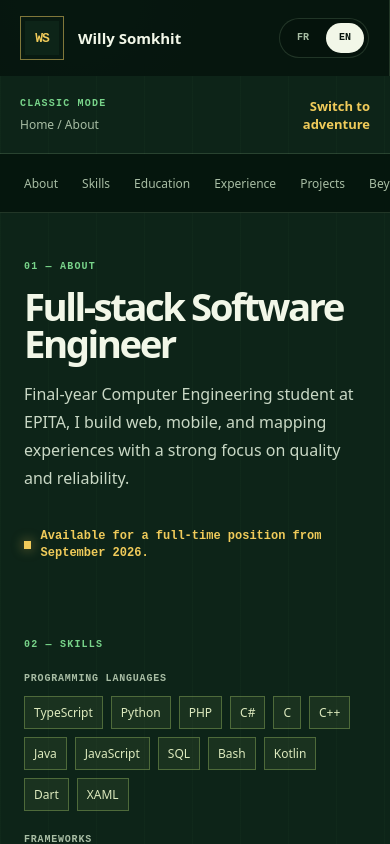
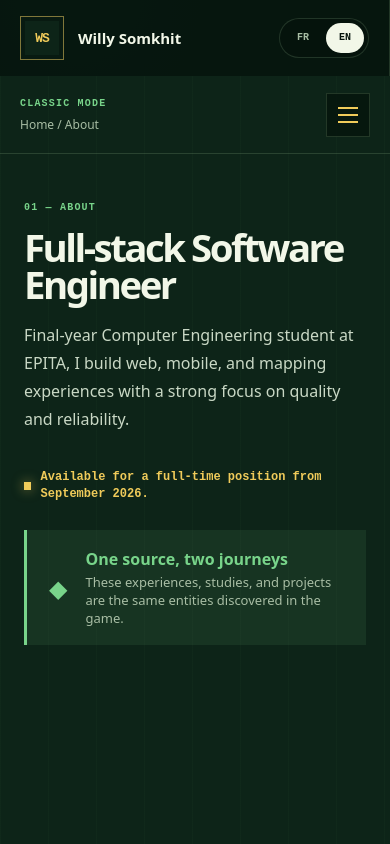
Before and after one commit to Xyphes/portfolio-game, a React (Vite) app: page /en/classic in a window 390 px wide. Shown: the top 844 px of the page. Built offline with nearby package versions, Linux system fonts and the light colour scheme.

Commit message:
feat: UI updates

```diff
--- a/src/features/classic/ClassicPage.tsx
+++ b/src/features/classic/ClassicPage.tsx
@@ -1,4 +1,4 @@
-import { useEffect } from 'react'
+import { useCallback, useEffect, useRef, useState } from 'react'
 import { Link, useParams } from 'react-router-dom'
 import { portfolio } from '../../content/portfolio.data'
 import { getSkillLabel, localize } from '../../content/selectors'
@@ -26,6 +26,8 @@ const copy = {
     missions: 'Missions sélectionnées',
     documents: 'Documents',
     contact: 'Contact',
+    menu: 'Menu',
+    closeMenu: 'Fermer le menu',
     milestone: 'Une source, deux parcours',
     milestoneText: 'Ces expériences, études et projets sont les mêmes entités que celles découvertes dans le jeu.',
     metaTitle: 'Willy Somkhit — Ingénieur logiciel | Portfolio',
@@ -49,24 +51,48 @@ const copy = {
     missions: 'Selected assignments',
     documents: 'Documents',
     contact: 'Contact',
+    menu: 'Menu',
+    closeMenu: 'Close menu',
     milestone: 'One source, two journeys',
     milestoneText: 'These experiences, studies, and projects are the same entities discovered in the game.',
     metaTitle: 'Willy Somkhit — Software Engineer | Portfolio',
   },
 } as const
 
+const sectionIds = [
+  'about',
+  'skills',
+  'education',
+  'experiences',
+  'projects',
+  'interests',
+  'documents',
+  'contact',
+] as const
+type SectionId = typeof sectionIds[number]
+
+function getHashSection(): SectionId | undefined {
+  const candidate = window.location.hash.slice(1)
+  return sectionIds.find((sectionId) => sectionId === candidate)
+}
+
 export function ClassicPage() {
   const params = useParams()
   const routeLocale = normalizeLocale(params.locale)
   const { locale, setLocale } = useLanguage()
   const text = copy[routeLocale]
+  const [activeSectionId, setActiveSectionId] = useState<SectionId>(() => getHashSection() ?? 'about')
+  const [mobileMenuOpen, setMobileMenuOpen] = useState(false)
+  const contentRef = useRef<HTMLDivElement>(null)
+  const mobileMenuRef = useRef<HTMLElement>(null)
+  const menuButtonRef = useRef<HTMLButtonElement>(null)
   const skillGroups = [
     { id: 'language', label: text.languageSkills },
     { id: 'framework', label: text.frameworks },
     { id: 'domain', label: text.domains },
     { id: 'tool', label: text.tools },
   ] as const
-  const navigationItems = [
+  const navigationItems: Array<{ id: SectionId; label: string }> = [
     { id: 'about', label: text.about },
     { id: 'skills', label: text.skills },
     { id: 'education', label: text.education },
@@ -80,6 +106,45 @@ export function ClassicPage() {
   useEffect(() => {
     if (locale !== routeLocale) setLocale(routeLocale)
   }, [locale, routeLocale, setLocale])
+
+  useEffect(() => {
+    const syncSectionFromHash = () => {
+      const sectionId = getHashSection()
+      if (sectionId) setActiveSectionId(sectionId)
+    }
+    window.addEventListener('hashchange', syncSectionFromHash)
+    return () => window.removeEventListener('hashchange', syncSectionFromHash)
+  }, [])
+
+  const closeMobileMenu = useCallback(() => setMobileMenuOpen(false), [])
+
+  useEffect(() => {
+    if (!mobileMenuOpen) return
+    const menu = mobileMenuRef.current
+    const menuButton = menuButtonRef.current
+    const firstItem = menu?.querySelector<HTMLButtonElement>('button')
+    firstItem?.focus()
+
+    const handleKeyDown = (event: KeyboardEvent) => {
+      if (event.key !== 'Escape') return
+      event.preventDefault()
+      closeMobileMenu()
+    }
+    document.addEventListener('keydown', handleKeyDown)
+    return () => {
+      document.removeEventListener('keydown', handleKeyDown)
+      menuButton?.focus()
+    }
+  }, [closeMobileMenu, mobileMenuOpen])
+
+  const selectSection = (sectionId: SectionId) => {
+    setActiveSectionId(sectionId)
+    closeMobileMenu()
+    contentRef.current?.scrollTo?.({ top: 0 })
+    window.history.replaceState(null, '', `#${sectionId}`)
+  }
+
+  const activeSectionLabel = navigationItems.find(({ id }) => id === activeSectionId)?.label ?? text.about
 
   usePageMetadata({
     locale: routeLocale,
@@ -112,7 +177,17 @@ export function ClassicPage() {
         </Link>
 
         <nav className="classic-nav" aria-label={routeLocale === 'fr' ? 'Navigation principale' : 'Main navigation'}>
-          {navigationItems.map(({ id, label }) => <a key={id} href={`#${id}`}>{label}</a>)}
+          {navigationItems.map(({ id, label }) => (
+            <button
+              key={id}
+              type="button"
+              className={activeSectionId === id ? 'is-active' : undefined}
+              aria-current={activeSectionId === id ? 'page' : undefined}
+              onClick={() => selectSection(id)}
+            >
+              {label}
+            </button>
+          ))}
         </nav>
 
         <div className="sidebar-bottom">
@@ -128,21 +203,59 @@ export function ClassicPage() {
         <header className="classic-topbar">
           <div>
             <p className="eyebrow">{text.mode}</p>
-            <p className="breadcrumb">{text.home} / {text.about}</p>
+            <p className="breadcrumb">{text.home} / {activeSectionLabel}</p>
           </div>
-          <Link className="compact-mode-link" to={`/${routeLocale}/adventure`}>
+          <button
+            ref={menuButtonRef}
+            type="button"
+            className="classic-menu-button"
+            aria-expanded={mobileMenuOpen}
+            aria-controls="classic-mobile-menu"
+            aria-label={mobileMenuOpen ? text.closeMenu : text.menu}
+            onClick={() => setMobileMenuOpen((open) => !open)}
+          >
+            <span aria-hidden="true" />
+            <span aria-hidden="true" />
+            <span aria-hidden="true" />
+          </button>
+        </header>
+
+        {mobileMenuOpen && (
+          <button
+            type="button"
+            className="classic-menu-scrim"
+            aria-label={text.closeMenu}
+            onClick={closeMobileMenu}
+          />
+        )}
+        <nav
+          id="classic-mobile-menu"
+          ref={mobileMenuRef}
+          className="classic-mobile-nav"
+          aria-label={routeLocale === 'fr' ? 'Navigation des sections' : 'Section navigation'}
+          hidden={!mobileMenuOpen}
+        >
+          <span className="mode-kicker">{text.menu}</span>
+          {navigationItems.map(({ id, label }) => (
+            <button
+              key={id}
+              type="button"
+              className={activeSectionId === id ? 'is-active' : undefined}
+              aria-current={activeSectionId === id ? 'page' : undefined}
+              onClick={() => selectSection(id)}
+            >
+              {label}
+            </button>
+          ))}
+          <Link className="classic-mobile-mode-link" to={`/${routeLocale}/adventure`}>
+            <span className="tiny-pixels" aria-hidden="true" />
             {text.adventure}
           </Link>
-        </header>
-
-        <nav
-          className="classic-mobile-nav"
-          aria-label={routeLocale === 'fr' ? 'Navigation des sections' : 'Section navigation'}
-        >
-          {navigationItems.map(({ id, label }) => <a key={id} href={`#${id}`}>{label}</a>)}
         </nav>
 
-        <div className="classic-scroll">
+        <div ref={contentRef} className="classic-scroll" key={activeSectionId} aria-live="polite">
+          {activeSectionId === 'about' && (
+            <>
               <section id="about" className="profile-intro">
                 <p className="section-index">01 — {text.about}</p>
                 <h1>{localize(portfolio.profile.title, routeLocale)}</h1>
@@ -152,7 +265,17 @@ export function ClassicPage() {
                   {localize(portfolio.profile.availability, routeLocale)}
                 </span>
               </section>
+              <section className="proof-callout">
+                <span className="fragment-glyph" aria-hidden="true">◆</span>
+                <div>
+                  <strong>{text.milestone}</strong>
+                  <p>{text.milestoneText}</p>
+                </div>
+              </section>
+            </>
+          )}
 
+          {activeSectionId === 'skills' && (
             <section id="skills" className="classic-section">
               <p className="section-index">02 — {text.skills}</p>
               <div className="skill-groups">
@@ -188,7 +311,9 @@ export function ClassicPage() {
                 </div>
               </div>
             </section>
+          )}
 
+          {activeSectionId === 'education' && (
             <section id="education" className="classic-section">
               <p className="section-index">03 — {text.education}</p>
               <div className="education-grid">
@@ -205,7 +330,9 @@ export function ClassicPage() {
                 ))}
               </div>
             </section>
+          )}
 
+          {activeSectionId === 'experiences' && (
             <section id="experiences" className="classic-section">
               <p className="section-index">04 — {text.experiences}</p>
               <div className="experience-list">
@@ -241,7 +368,9 @@ export function ClassicPage() {
                 ))}
               </div>
             </section>
+          )}
 
+          {activeSectionId === 'projects' && (
             <section id="projects" className="classic-section">
               <p className="section-index">05 — {text.projects}</p>
               <div className="project-grid">
@@ -259,7 +388,9 @@ export function ClassicPage() {
                 ))}
               </div>
             </section>
+          )}
 
+          {activeSectionId === 'interests' && (
             <section id="interests" className="classic-section personal-section">
               <p className="section-index">06 — {text.interests}</p>
               <div className="interest-list">
@@ -268,15 +399,9 @@ export function ClassicPage() {
                 ))}
               </div>
             </section>
+          )}
 
-          <section className="proof-callout">
-            <span className="fragment-glyph" aria-hidden="true">◆</span>
-            <div>
-              <strong>{text.milestone}</strong>
-              <p>{text.milestoneText}</p>
-            </div>
-          </section>
-
+          {activeSectionId === 'documents' && (
             <section id="documents" className="link-section">
               <p className="section-index">07 — {text.documents}</p>
               <div className="document-grid">
@@ -288,7 +413,9 @@ export function ClassicPage() {
                 ))}
               </div>
             </section>
+          )}
 
+          {activeSectionId === 'contact' && (
             <section id="contact" className="link-section">
               <p className="section-index">08 — {text.contact}</p>
               <div className="contact-list">
@@ -305,6 +432,7 @@ export function ClassicPage() {
                 ))}
               </div>
             </section>
+          )}
         </div>
       </section>
     </main>
--- a/src/features/landing/LandingPage.tsx
+++ b/src/features/landing/LandingPage.tsx
@@ -46,7 +46,6 @@ export function LandingPage() {
     <main className="landing-shell">
       <div className="ambient-grid" aria-hidden="true" />
       <header className="landing-header">
-        <span className="monogram" aria-hidden="true">WS</span>
         <LanguageSwitch />
       </header>
 
--- a/src/shared/LanguageSwitch.tsx
+++ b/src/shared/LanguageSwitch.tsx
@@ -11,7 +11,11 @@ export function LanguageSwitch() {
     setLocale(nextLocale)
     const localizedPath = location.pathname.match(/^\/(fr|en)(\/|$)/)
     if (localizedPath) {
-      navigate(location.pathname.replace(/^\/(fr|en)/, `/${nextLocale}`))
+      navigate({
+        pathname: location.pathname.replace(/^\/(fr|en)/, `/${nextLocale}`),
+        search: location.search,
+        hash: location.hash,
+      })
     }
   }
 
--- a/src/styles.css
+++ b/src/styles.css
@@ -28,10 +28,14 @@ html {
 body {
   margin: 0;
   min-width: 320px;
-  min-height: 100vh;
+  min-height: 100svh;
   background:
     radial-gradient(circle at 20% 0%, rgba(58, 132, 78, 0.24), transparent 34rem),
     var(--night);
+}
+
+#root {
+  min-height: 100svh;
 }
 
 button,
@@ -227,9 +231,16 @@ a:focus-visible {
 
 .landing-shell {
   position: relative;
-  min-height: 100vh;
+  display: grid;
+  width: 100%;
+  max-width: 100vw;
+  height: 100vh;
+  height: 100svh;
+  min-height: 0;
+  grid-template-rows: auto minmax(0, 1fr) auto;
+  gap: clamp(10px, 1.8vh, 18px);
   overflow: hidden;
-  padding: 30px clamp(20px, 5vw, 76px);
+  padding: clamp(14px, 3vh, 30px) clamp(14px, 5vw, 76px);
 }
 
 .ambient-grid {
@@ -254,40 +265,51 @@ a:focus-visible {
 }
 
 .landing-header {
-  display: flex;
+  position: absolute;
+  z-index: 2;
+  top: clamp(14px, 3vh, 30px);
+  right: clamp(14px, 5vw, 76px);
+  display: flex;
+  width: auto;
   align-items: center;
-  justify-content: space-between;
+  justify-content: flex-end;
+  margin: 0;
 }
 
 .hero {
-  padding: clamp(54px, 9vh, 104px) 0 34px;
+  display: grid;
+  align-content: center;
+  gap: clamp(6px, 1.2vh, 12px);
+  padding: 0;
 }
 
 .hero h1 {
   max-width: 900px;
-  margin: 12px 0 0;
-  font-size: clamp(3.6rem, 9vw, 8.6rem);
+  margin: 0;
+  font-size: clamp(3rem, min(8vw, 15vh), 8rem);
   font-weight: 600;
   letter-spacing: -0.075em;
   line-height: 0.88;
 }
 
 .hero-title {
-  margin: 22px 0 0;
+  margin: 0;
   color: var(--gold);
   font: 700 clamp(0.9rem, 1.4vw, 1.15rem)/1.4 'Space Mono', monospace;
 }
 
 .hero-lead {
   max-width: 580px;
-  margin: 18px 0 0;
+  margin: 0;
   color: var(--muted);
   font-size: clamp(1rem, 1.4vw, 1.18rem);
-  line-height: 1.65;
+  line-height: 1.45;
 }
 
 .mode-grid {
   display: grid;
+  min-height: 0;
+  min-width: 0;
   grid-template-columns: repeat(2, minmax(0, 1fr));
   gap: 18px;
 }
@@ -295,12 +317,13 @@ a:focus-visible {
 .mode-card {
   position: relative;
   display: grid;
-  min-height: 310px;
-  align-content: space-between;
+  min-height: 0;
+  min-width: 0;
+  grid-template-rows: minmax(0, 1fr) auto;
   overflow: hidden;
   border: 1px solid var(--line);
   background: rgba(13, 36, 24, 0.88);
-  padding: clamp(24px, 4vw, 38px);
+  padding: clamp(18px, 3vh, 32px);
   backdrop-filter: blur(16px);
 }
 
@@ -322,7 +345,7 @@ a:focus-visible {
 }
 
 .mode-card h2 {
-  margin: 10px 0;
+  margin: clamp(5px, 0.9vh, 10px) 0;
   font-size: clamp(1.65rem, 3vw, 2.4rem);
   letter-spacing: -0.04em;
 }
@@ -336,7 +359,7 @@ a:focus-visible {
 
 .mode-card .primary-link {
   width: fit-content;
-  margin-top: 26px;
+  margin-top: clamp(8px, 2vh, 20px);
 }
 
 .mode-number {
@@ -390,7 +413,7 @@ a:focus-visible {
   display: flex;
   align-items: center;
   gap: 10px;
-  padding-top: 22px;
+  padding-top: 0;
   color: var(--muted);
   font: 400 11px/1.4 'Space Mono', monospace;
 }
@@ -404,15 +427,20 @@ a:focus-visible {
 
 .classic-shell {
   display: grid;
-  min-height: 100vh;
+  width: 100%;
+  max-width: 100vw;
+  height: 100vh;
+  height: 100svh;
+  min-height: 0;
   grid-template-columns: 280px minmax(0, 1fr);
+  overflow: hidden;
 }
 
 .classic-sidebar {
   position: sticky;
   top: 0;
   display: flex;
-  height: 100vh;
+  height: 100%;
   flex-direction: column;
   border-right: 1px solid var(--line);
   background: rgba(6, 22, 14, 0.94);
@@ -447,13 +475,21 @@ a:focus-visible {
   margin-top: 72px;
 }
 
-.classic-nav a {
+.classic-nav button {
+  width: 100%;
+  min-height: 44px;
+  border: 0;
   border-left: 2px solid transparent;
-  color: var(--muted);
+  background: transparent;
+  color: var(--muted);
+  cursor: pointer;
   padding: 10px 14px;
-}
-
-.classic-nav a:hover {
+  text-align: left;
+}
+
+.classic-nav button:hover,
+.classic-nav button:focus-visible,
+.classic-nav button.is-active {
   border-color: var(--leaf);
   color: var(--ink);
   background: rgba(120, 212, 138, 0.07);
@@ -483,6 +519,11 @@ a:focus-visible {
 }
 
 .classic-content {
+  position: relative;
+  display: grid;
+  min-height: 0;
+  grid-template-rows: auto minmax(0, 1fr);
+  overflow: hidden;
   min-width: 0;
   background:
     linear-gradient(90deg, rgba(120, 212, 138, 0.028) 1px, transparent 1px),
@@ -505,7 +546,9 @@ a:focus-visible {
   font-size: 12px;
 }
 
-.compact-mode-link {
+.compact-mode-link,
+.classic-menu-button,
+.classic-menu-scrim {
   display: none;
 }
 
@@ -515,7 +558,28 @@ a:focus-visible {
 
 .classic-scroll {
   width: min(980px, 100%);
+  min-height: 0;
+  overflow-y: auto;
+  overflow-x: hidden;
+  overscroll-behavior: contain;
   padding: clamp(48px, 7vw, 84px) clamp(24px, 6vw, 82px) 90px;
+  -ms-overflow-style: none;
+  scrollbar-width: none;
+}
+
+.classic-scroll::-webkit-scrollbar {
+  display: none;
+  width: 0;
+  height: 0;
+}
+
+.classic-scroll > .classic-section,
+.classic-scroll > .link-section {
+  margin-top: 0;
+}
+
+.classic-scroll > .profile-intro + .proof-callout {
+  margin-top: 28px;
 }
 
 .profile-intro h1 {
@@ -525,6 +589,7 @@ a:focus-visible {
   font-weight: 600;
   letter-spacing: -0.065em;
   line-height: 0.96;
+  overflow-wrap: anywhere;
 }
 
 .profile-intro > p:not(.section-index) {
@@ -1885,7 +1950,10 @@ a:focus-visible {
 
 .route-loader {
   display: grid;
-  min-height: 100vh;
+  height: 100vh;
+  height: 100svh;
+  min-height: 0;
+  overflow: hidden;
   place-content: center;
   justify-items: center;
   color: var(--muted);
@@ -1904,16 +1972,68 @@ a:focus-visible {
 }
 
 @media (max-width: 800px) {
+  .landing-shell {
+    gap: clamp(7px, 1.5vh, 12px);
+    padding: clamp(10px, 2vh, 18px) clamp(12px, 4vw, 20px);
+  }
+
+  .hero {
+    gap: clamp(4px, 0.9vh, 8px);
+    padding-top: 46px;
+  }
+
+  .hero h1 {
+    font-size: clamp(2.5rem, 13vw, 3.5rem);
+  }
+
+  .hero-lead {
+    max-width: none;
+    font-size: clamp(0.75rem, 3.4vw, 0.95rem);
+    line-height: 1.35;
+  }
+
   .mode-grid {
     grid-template-columns: 1fr;
+    grid-template-rows: repeat(2, minmax(0, 1fr));
+    gap: clamp(7px, 1.2vh, 12px);
   }
 
   .mode-card {
-    min-height: 280px;
+    min-height: 0;
+    padding: clamp(12px, 2.2vh, 20px);
+  }
+
+  .mode-card h2 {
+    font-size: clamp(1.3rem, 6vw, 1.75rem);
+  }
+
+  .mode-card p:not(.mode-kicker) {
+    font-size: clamp(0.68rem, 2.9vw, 0.86rem);
+    line-height: 1.3;
+  }
+
+  .mode-card .primary-link {
+    min-height: 44px;
+    margin-top: clamp(5px, 1vh, 9px);
+    padding-inline: 14px;
+    font-size: clamp(0.72rem, 3.2vw, 0.9rem);
+  }
+
+  .mode-number {
+    top: 12px;
+    right: 14px;
+  }
+
+  .pixel-window {
+    top: 14px;
+    right: 48px;
+    width: 52px;
+    height: 38px;
   }
 
   .classic-shell {
-    display: block;
+    display: grid;
+    grid-template: auto minmax(0, 1fr) / 1fr;
   }
 
   .classic-sidebar {
@@ -1943,39 +2063,116 @@ a:focus-visible {
     padding: 16px 20px;
   }
 
-  .compact-mode-link {
-    display: flex;
+  .classic-content {
+    grid-template-rows: auto minmax(0, 1fr);
+  }
+
+  .classic-menu-button {
+    display: grid;
+    width: 44px;
+    height: 44px;
+    place-content: center;
+    gap: 5px;
+    border: 1px solid var(--line);
+    background: rgba(6, 22, 14, 0.9);
+    cursor: pointer;
+  }
+
+  .classic-menu-button span {
+    display: block;
+    width: 20px;
+    height: 2px;
+    background: var(--gold);
+    transition: transform 160ms ease, opacity 160ms ease;
+  }
+
+  .classic-menu-button[aria-expanded='true'] span:first-child {
+    transform: translateY(7px) rotate(45deg);
+  }
+
+  .classic-menu-button[aria-expanded='true'] span:nth-child(2) {
+    opacity: 0;
+  }
+
+  .classic-menu-button[aria-expanded='true'] span:last-child {
+    transform: translateY(-7px) rotate(-45deg);
+  }
+
+  .classic-menu-scrim {
+    position: absolute;
+    z-index: 11;
+    inset: 78px 0 0;
+    display: block;
+    width: 100%;
+    border: 0;
+    background: rgba(2, 10, 6, 0.72);
+    cursor: default;
   }
 
   .classic-mobile-nav {
-    position: sticky;
-    z-index: 10;
-    top: 0;
-    display: flex;
-    overflow-x: auto;
+    position: absolute;
+    z-index: 12;
+    top: 78px;
+    right: 0;
+    display: grid;
+    width: min(320px, calc(100% - 24px));
+    max-height: calc(100% - 78px);
+    overflow-y: auto;
     border-bottom: 1px solid var(--line);
-    background: rgba(6, 22, 14, 0.97);
-    padding: 7px 12px;
-    scrollbar-width: thin;
-  }
-
-  .classic-mobile-nav a {
-    display: inline-flex;
+    border-left: 1px solid var(--line);
+    background: rgba(6, 22, 14, 0.99);
+    padding: 18px;
+    box-shadow: -12px 18px 40px rgba(0, 0, 0, 0.32);
+    -ms-overflow-style: none;
+    scrollbar-width: none;
+  }
+
+  .classic-mobile-nav[hidden] {
+    display: none;
+  }
+
+  .classic-mobile-nav::-webkit-scrollbar {
+    display: none;
+  }
+
+  .classic-mobile-nav > .mode-kicker {
+    margin-bottom: 8px;
+  }
+
+  .classic-mobile-nav button {
     min-height: 44px;
-    flex: 0 0 auto;
-    align-items: center;
+    border: 0;
+    border-left: 2px solid transparent;
+    background: transparent;
     color: var(--muted);
-    padding: 0 12px;
-    font-size: 12px;
-  }
-
-  .classic-mobile-nav a:hover,
-  .classic-mobile-nav a:focus-visible {
+    cursor: pointer;
+    padding: 10px 12px;
+    text-align: left;
+  }
+
+  .classic-mobile-nav button:hover,
+  .classic-mobile-nav button:focus-visible,
+  .classic-mobile-nav button.is-active {
+    border-color: var(--leaf);
     color: var(--ink);
     background: rgba(120, 212, 138, 0.08);
   }
 
+  .classic-mobile-mode-link {
+    display: flex;
+    min-height: 44px;
+    align-items: center;
+    gap: 10px;
+    margin-top: 10px;
+    border-top: 1px solid var(--line);
+    color: var(--gold);
+    padding: 16px 12px 0;
+    font-size: 13px;
+    font-weight: 700;
+  }
+
   .classic-scroll {
+    width: 100%;
     padding-top: 46px;
   }
 
@@ -2110,10 +2307,6 @@ a:focus-visible {
     gap: 14px;
   }
 
-  .compact-mode-link {
-    max-width: 120px;
-    text-align: right;
-  }
 }
 
 @media (max-width: 900px) and (orientation: portrait) {
@@ -2122,6 +2315,10 @@ a:focus-visible {
   }
 
   .game-layout {
+    display: none;
+  }
+
+  .adventure-actions .classic-exit {
     display: none;
   }
 
@@ -2148,6 +2345,61 @@ a:focus-visible {
     margin: 0 0 24px;
     color: var(--muted);
     line-height: 1.6;
+  }
+}
+
+@media (max-height: 620px) {
+  .landing-shell {
+    gap: 6px;
+    padding: 8px 12px;
+  }
+
+  .landing-header {
+    top: 8px;
+    right: 12px;
+  }
+
+  .hero {
+    gap: 3px;
+  }
+
+  .hero .eyebrow {
+    font-size: 8px;
+  }
+
+  .hero h1 {
+    font-size: clamp(2.15rem, min(10vw, 12vh), 4.2rem);
+  }
+
+  .hero-title {
+    font-size: 11px;
+  }
+
+  .hero-lead {
+    font-size: 11px;
+    line-height: 1.25;
+  }
+
+  .mode-card {
+    padding: 10px 12px;
+  }
+
+  .mode-card h2 {
+    margin-block: 3px;
+    font-size: clamp(1.2rem, 3vw, 1.5rem);
+  }
+
+  .mode-card p:not(.mode-kicker) {
+    font-size: 10.5px;
+    line-height: 1.2;
+  }
+
+  .mode-card .primary-link {
+    margin-top: 5px;
+  }
+
+  .landing-footer {
+    font-size: 9px;
   }
 }
 
```
Also changed, not shown: 3 other files (tests, documents, lock files or other folders). Lines whose indentation alone changed are shown as unchanged.
